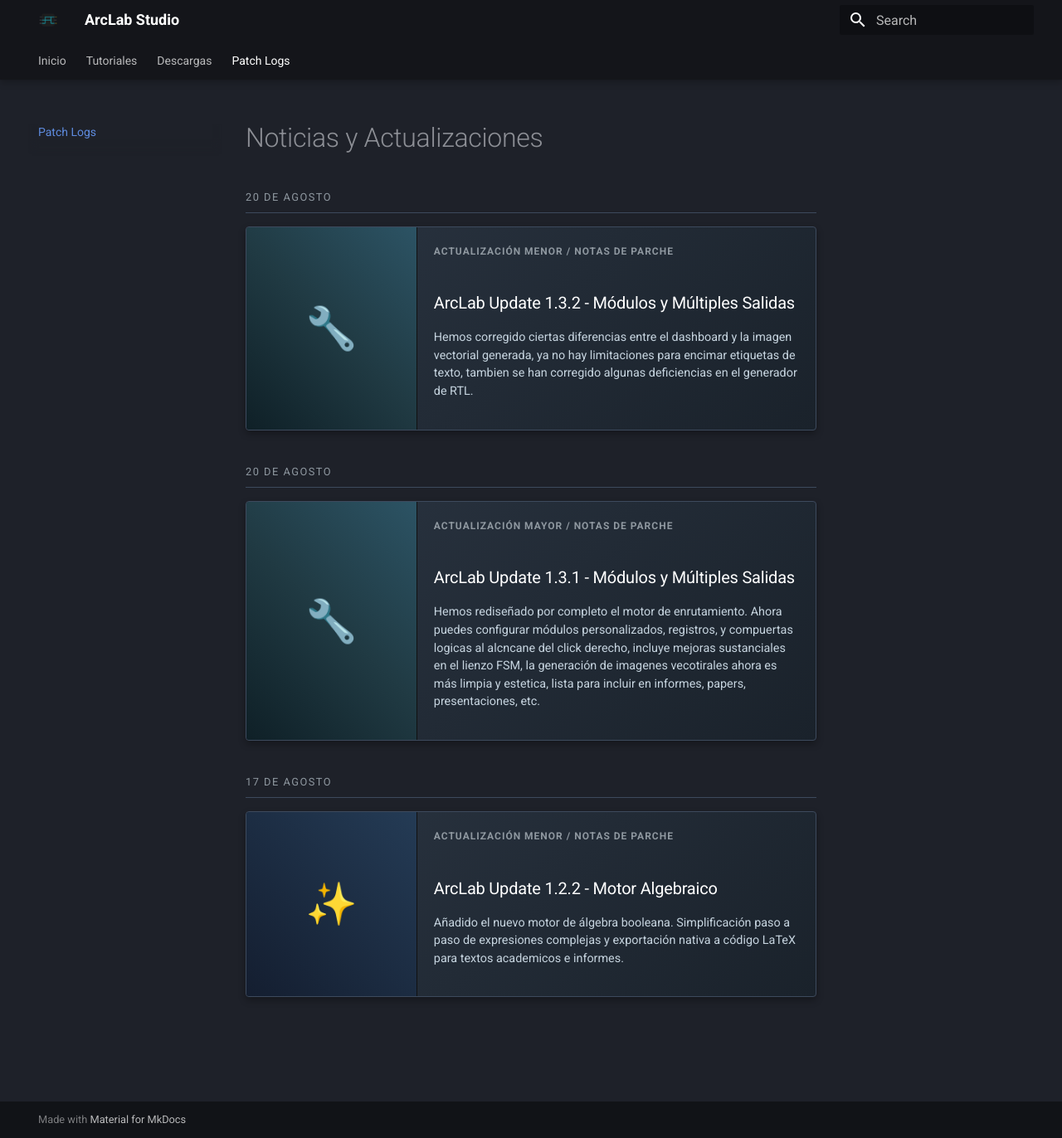
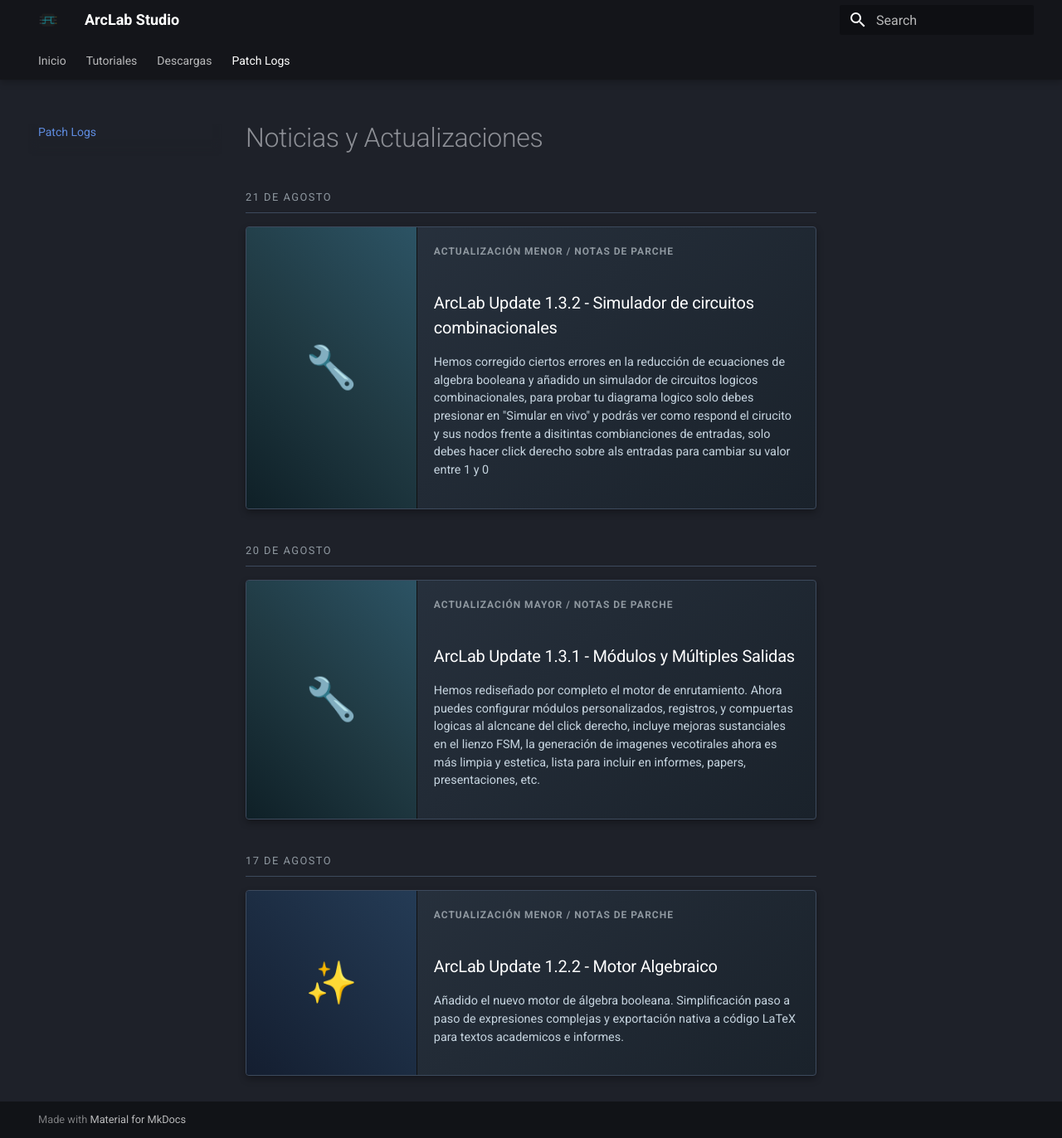
Before and after one commit to TheNicolen/ArcLab, an MkDocs documentation site: the page built from docs/changelog.md, in a window 1280 px wide and 1372 px high. Shown: the whole window at 83% size. Built offline with MkDocs 1.6.1 and Material for MkDocs 9.7.7, drawn with Linux system fonts in a browser that asks for light colours.

Commit message:
update 1.3.2

```diff
--- a/docs/changelog.md
+++ b/docs/changelog.md
@@ -72,7 +72,7 @@
   margin-bottom: 15px;
 }
 </style>
-<div class="date-header">20 DE AGOSTO</div>
+<div class="date-header">21 DE AGOSTO</div>
 <div class="date-divider"></div>
 
 <a href="#v20261" style="text-decoration: none;">
@@ -85,9 +85,9 @@
   </div>
   <div class="steam-content">
     <div class="steam-tag">ACTUALIZACIÓN MENOR / NOTAS DE PARCHE</div>
-    <h3 class="steam-title">ArcLab Update 1.3.2 - Módulos y Múltiples Salidas</h3>
+    <h3 class="steam-title">ArcLab Update 1.3.2 - Simulador de circuitos combinacionales</h3>
     <div class="steam-desc">
-      Hemos corregido ciertas diferencias entre el dashboard y la imagen vectorial generada, ya no hay limitaciones para encimar etiquetas de texto, tambien se han corregido algunas deficiencias en el generador de RTL.
+      Hemos corregido ciertos errores en la reducción de ecuaciones de algebra booleana y añadido un simulador de circuitos logicos combinacionales, para probar tu diagrama logico solo debes presionar en "Simular en vivo" y podrás ver como respond el cirucito y sus nodos frente a disitintas combianciones de entradas, solo debes hacer click derecho sobre als entradas para cambiar su valor entre 1 y 0
     </div>
 
   </div>
```
